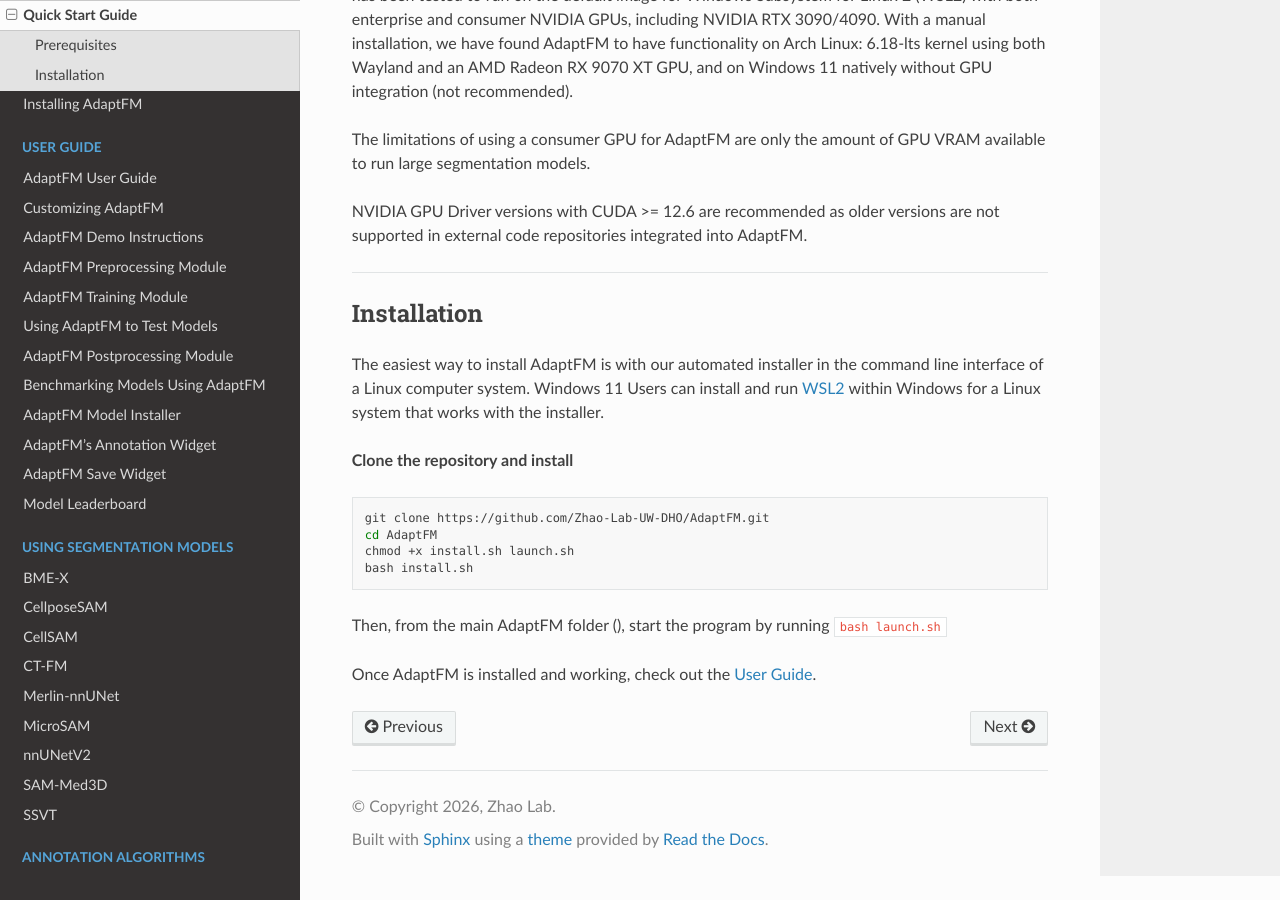
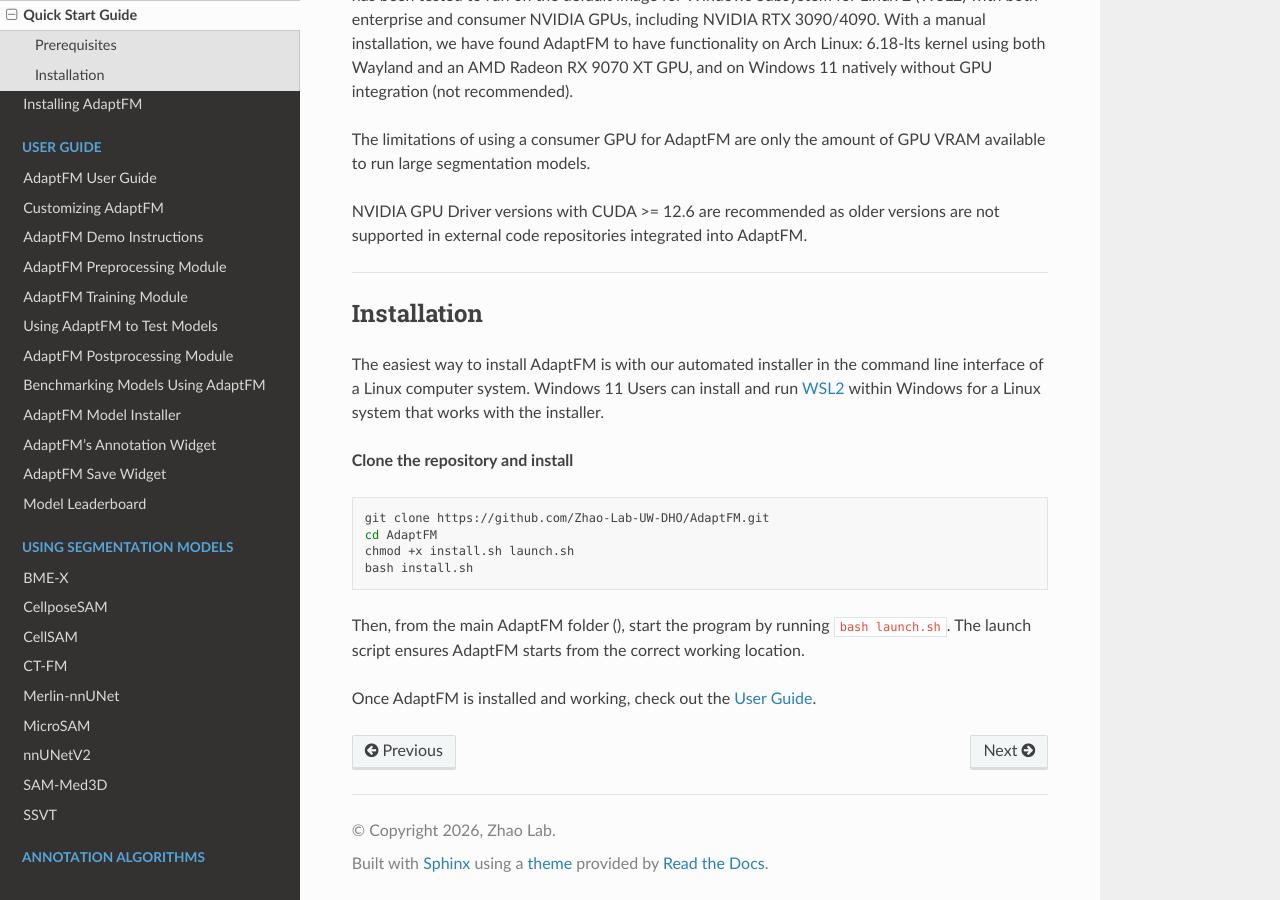
Before and after one commit to Zhao-Lab-UW-DHO/AdaptFM, a Sphinx documentation site: the page built from docs/getting-started/quick-start.md, in a window 1280 px wide and 900 px high, scrolled down 690 px. Built offline with Sphinx 7.4.7 and the Read the Docs theme 3.1.0, drawn with Linux system fonts in a browser that asks for light colours.

Commit message:
Update quick-start.md

````diff
--- a/docs/getting-started/quick-start.md
+++ b/docs/getting-started/quick-start.md
@@ -31,6 +31,6 @@ cd AdaptFM
 chmod +x install.sh launch.sh
 bash install.sh
 ```
-Then, from the main AdaptFM folder (), start the program by running `bash launch.sh`
+Then, from the main AdaptFM folder (), start the program by running `bash launch.sh`. The launch script ensures AdaptFM starts from the correct working location.
 
 Once AdaptFM is installed and working, check out the [User Guide](../user-guide/user-guide.md).
````
